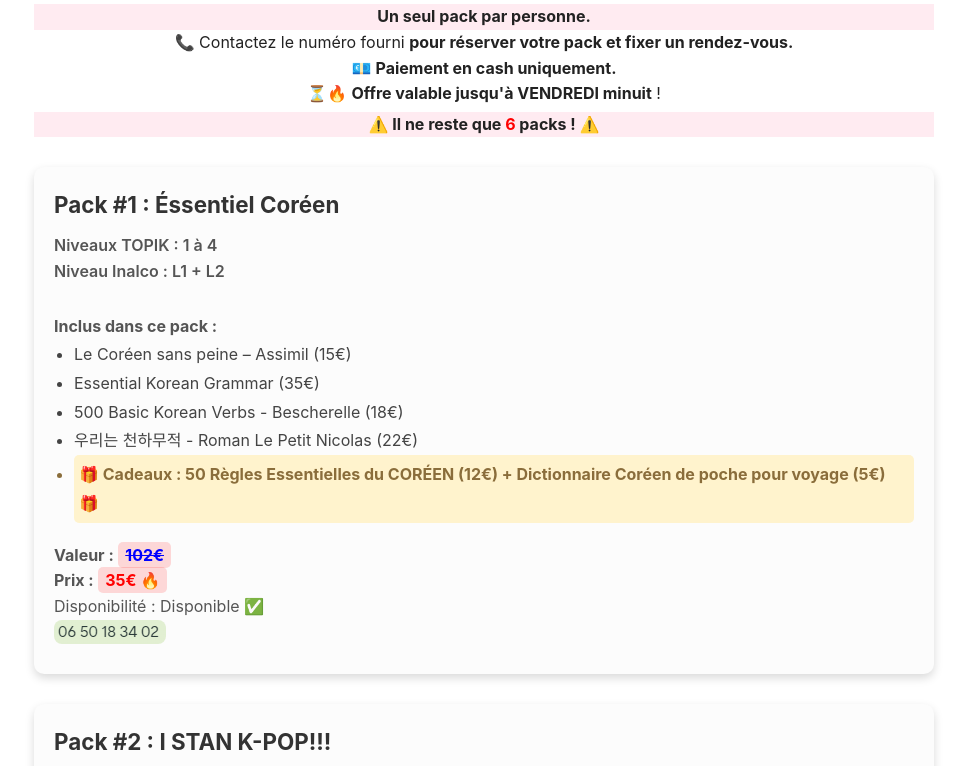
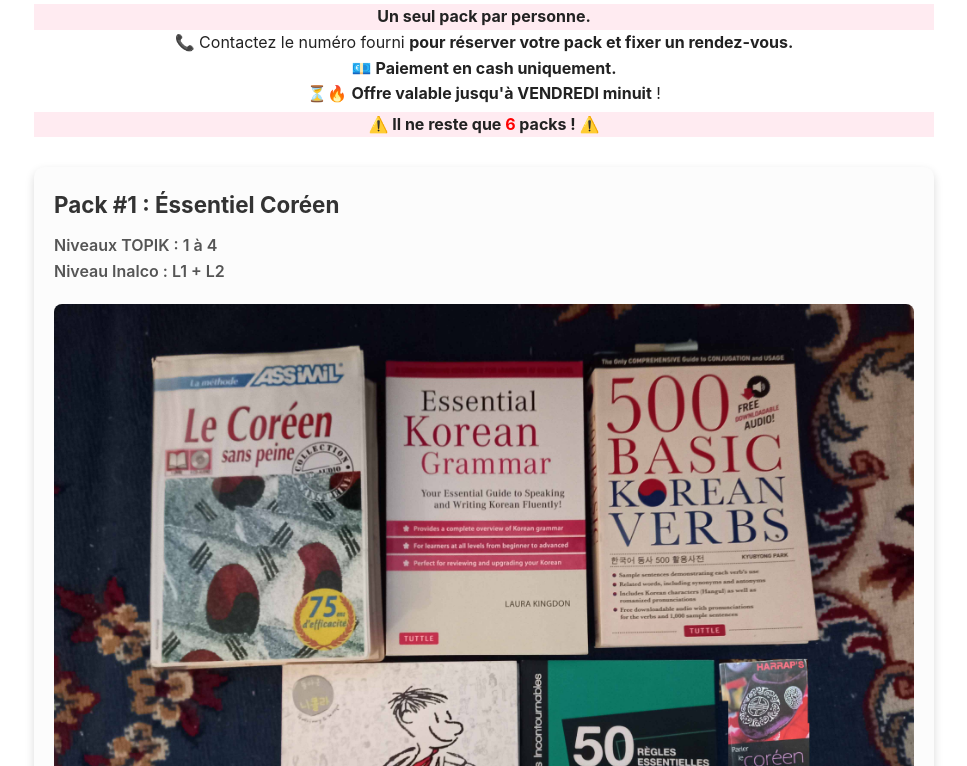
Before and after one commit to keithparum/inalco-korean, a plain HTML site: page index.html in a window 1280 px wide. Shown: the part 138-904 px from the top of the page, without its empty margins (156-1123 px from the left). Drawn offline with Linux system fonts and the light colour scheme.

Commit message:
more orthograph correction

```diff
--- a/index.html
+++ b/index.html
@@ -29,7 +29,7 @@
             <h2>Pack #1 : Éssentiel Coréen</h2>
             <p style="font-weight: 600;">Niveaux TOPIK : 1 à 4  </p>
             <p style="font-weight: 600; margin-bottom: 20px;">Niveau Inalco : L1 + L2</p>
-            <img src="./Essentiel Coreen.jpg Coreen.jpg" alt="">
+            <img src="./Essentiel Coreen.jpg" alt="">
             <p><strong>Inclus dans ce pack :</strong></p>
             <ul>
                 <li>Le Coréen sans peine – Assimil (15€)</li>
```
